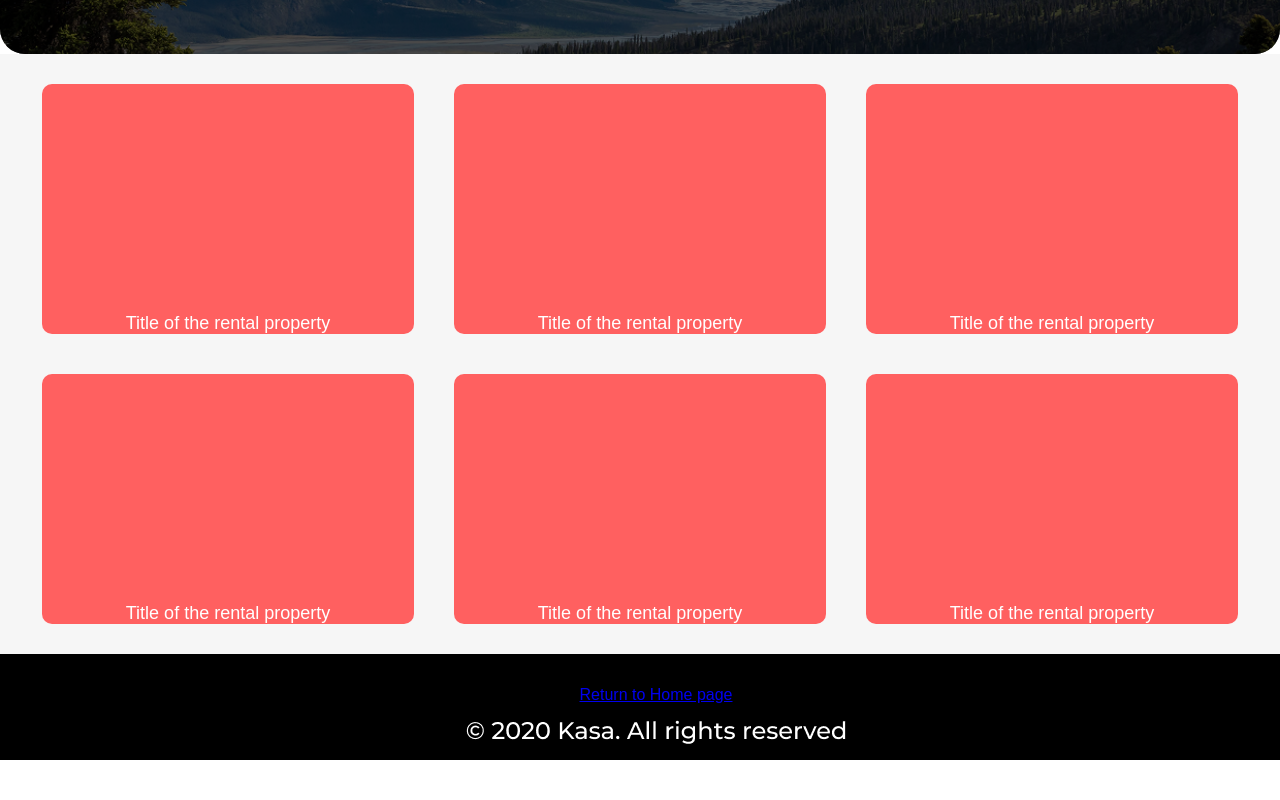
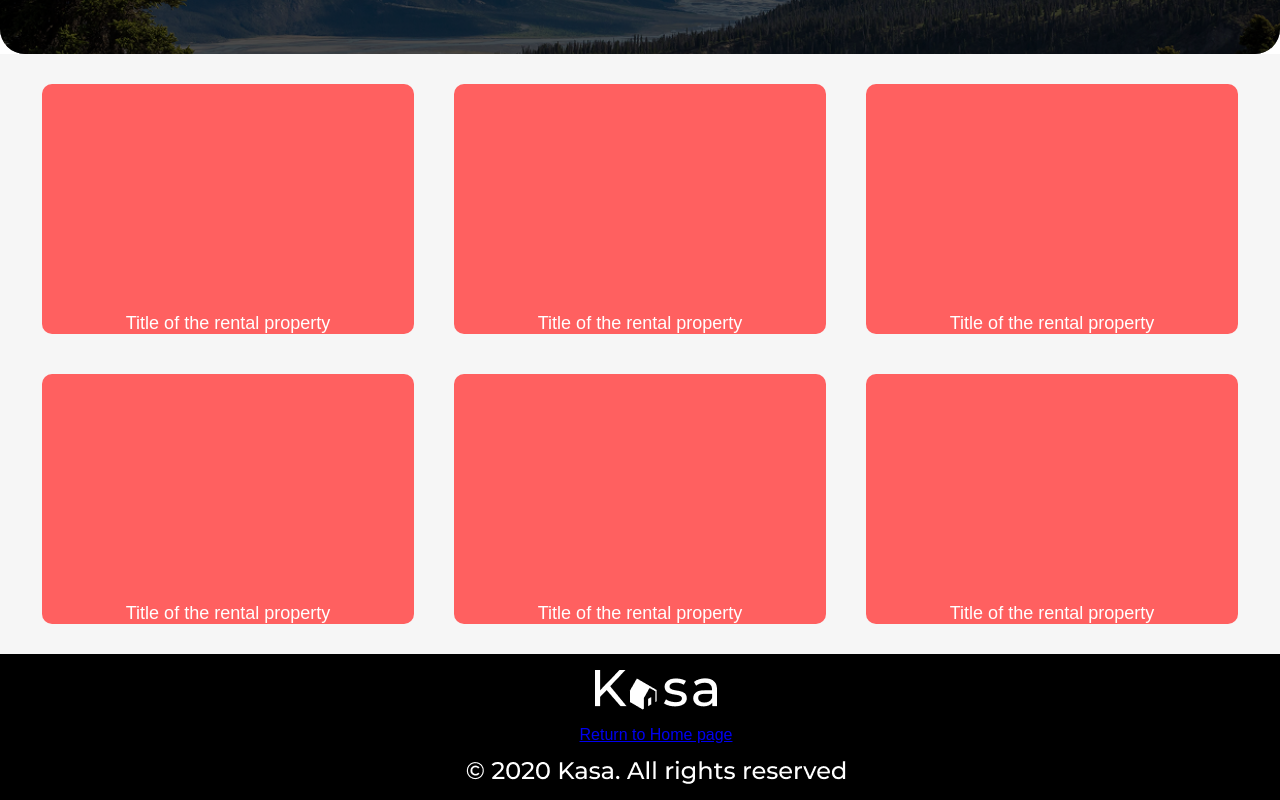
Before and after one commit to dwicks2113/Shiny2, a React (Create React App) app in the folder shinyproject/: page / in a window 1280 px wide. Shown: the part 309-1109 px from the top of the page. Before the commit the page ends 1069 px from the top, so only its background shows below. Built offline with nearby package versions, Linux system fonts and the light colour scheme.

Commit message:
Add black Kasa logo to footer

```diff
--- a/shinyproject/src/components/Footer.js
+++ b/shinyproject/src/components/Footer.js
@@ -1,12 +1,14 @@
 import React from 'react'
 import { Link } from 'react-router-dom'
 import './Footer.css'
+import logo_footer from '../LOGO_footer.png'
 import footer_copyright from '../footer_copyright.png'
 
 function Footer () {
   return (
     <footer>
     <div className='footer-container'>
+      <img src={logo_footer} alt='logo' className='logo_footer' />
       <ul>
           <li>
             <Link to='/'>Return to Home page</Link>
```
